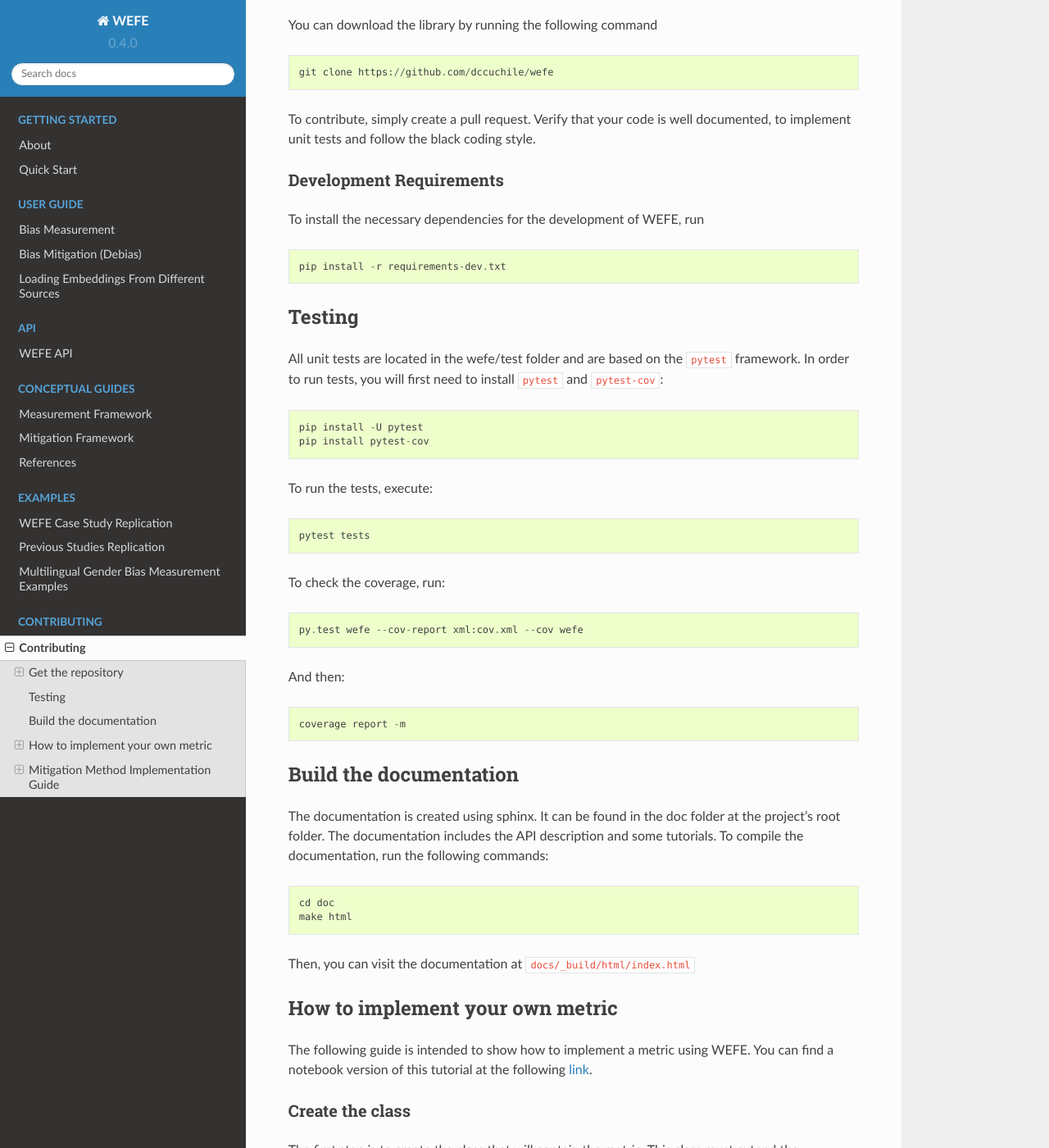
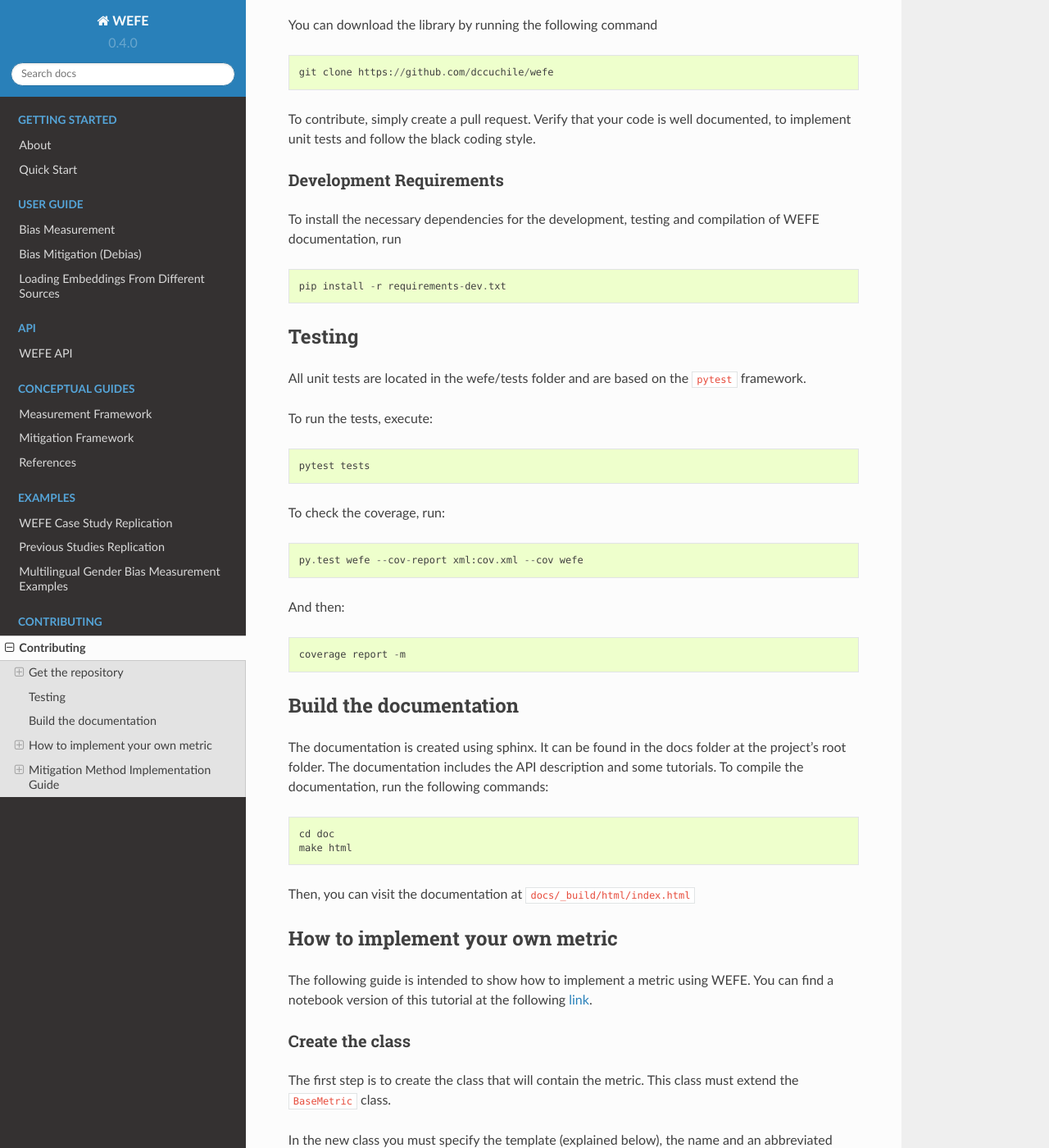
Before and after one commit to dccuchile/wefe, a Sphinx documentation site: the page built from docs/user_guide/contribute.rst, in a window 1280 px wide and 1400 px high, scrolled down 437 px. Shown: the whole window at 82% size. Built offline with Sphinx 7.4.7 and the Read the Docs theme 2.0.0, drawn with Linux system fonts in a browser that asks for light colours; comment, search, counter and statistics services are not loaded.

Commit message:
Update readme, fix dev req

```diff
--- a/docs/user_guide/contribute.rst
+++ b/docs/user_guide/contribute.rst
@@ -28,7 +28,8 @@
 Development Requirements
 ------------------------
 
-To install the necessary dependencies for the development of WEFE, run ::
+To install the necessary dependencies for the development, testing and compilation
+of WEFE documentation, run ::
 
     pip install -r requirements-dev.txt
 
@@ -36,13 +37,8 @@
 Testing
 =======
 
-All unit tests are located in the wefe/test folder and are based on the
+All unit tests are located in the wefe/tests folder and are based on the
 ``pytest`` framework.
-In order to run tests, you will first need to install
-``pytest`` and ``pytest-cov``::
-
-    pip install -U pytest
-    pip install pytest-cov
 
 To run the tests, execute::
 
@@ -60,7 +56,7 @@
 Build the documentation
 =======================
 
-The documentation is created using sphinx. It can be found in the doc folder
+The documentation is created using sphinx. It can be found in the docs folder
 at the project's root folder.
 The documentation includes the API description and some tutorials.
 To compile the documentation, run the following commands::
```
